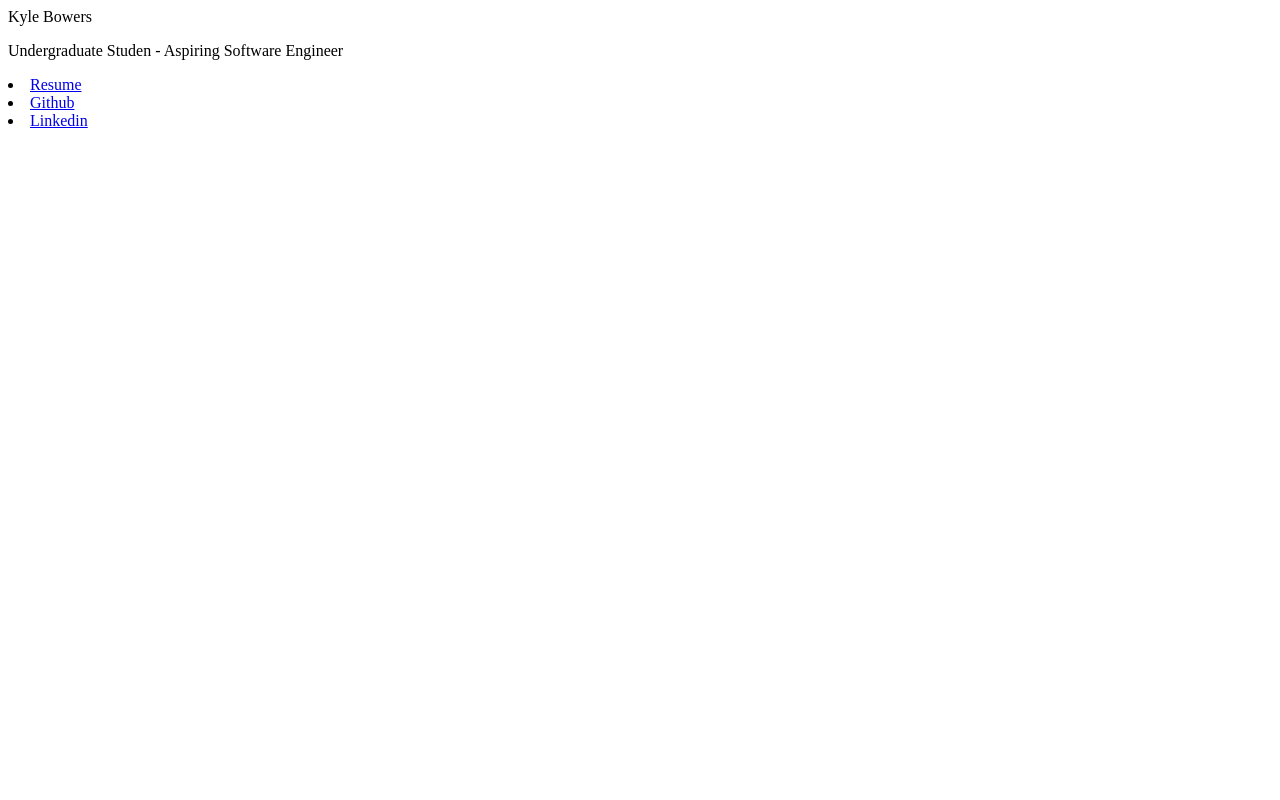
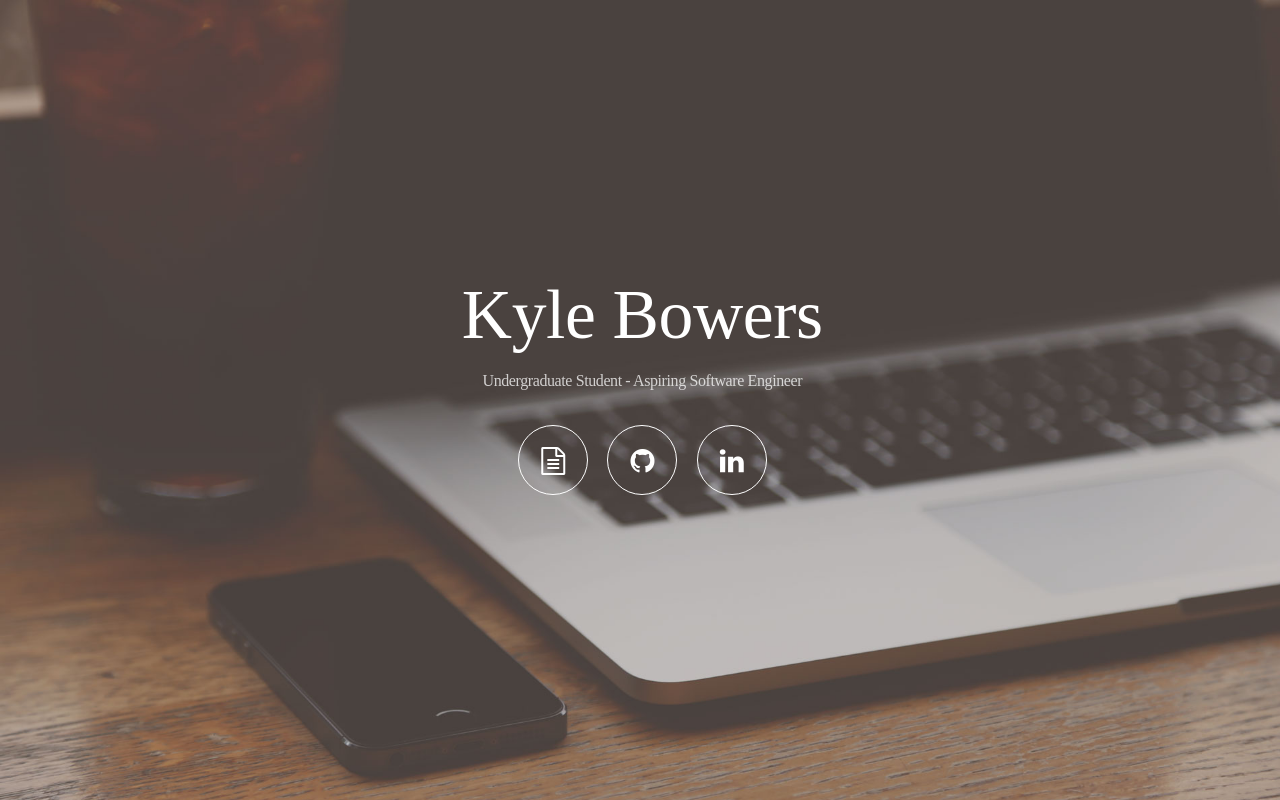
Before and after one commit to kybowers/kybowers.github.io, a plain HTML site: page index.html in a window 1280 px wide. Drawn offline with Linux system fonts and the light colour scheme.

Commit message:
Typo Fix, Add Background
Minor tweaks to fit styling

```diff
--- a/index.html
+++ b/index.html
@@ -3,19 +3,29 @@
 	<head>
 		<title>Kyle Bowers | Welcome</title>
 		<meta charset="Utf-8">
+		<link href="css/bootstrap.min.css" rel="stylesheet">
+		<link href="css/main.css" rel="stylesheet">
+		<link href="font-awesome/css/font-awesome.min.css" rel="stylesheet">
 
 	</head>
 	<body>
 		<div id = "container">
-			<div id="background"></div>
+			<div id="bg"></div>
+			<div id="overlay"></div>
 			<div id="main">
 				<div id="header">
-					<l1>Kyle Bowers</l1>
-					<p>Undergraduate Studen - Aspiring Software Engineer</p>
+					<h1>Kyle Bowers</h1>
+					<p>Undergraduate Student - Aspiring Software Engineer</p>
 					<nav>
-						<li><a href="Kyle_Bowers_Resume_2017.pdf"><span class="label">Resume</span></a></li>
-						<li><a href="https://github.com/kybowers/"><span class="label">Github</span></a></li>
-						<li><a href="https://www.linkedin.com/in/kybowers/"><span class="label">Linkedin</span></a></li>
+						<li>
+							<a href="Kyle_Bowers_Resume_2017.pdf" target="_blank" class="icon fa-file-text-o"><span class="label">Resume</span></a>
+						</li>
+						<li>
+							<a href="https://github.com/kybowers/" target="_blank" class="icon fa-github"><span class="label">Github</span></a>
+						</li>
+						<li>
+							<a href="https://www.linkedin.com/in/kybowers/" target="_blank" class="icon fa-linkedin"><span class="label">Linkedin</span></a>
+						</li>
 					</nav>
 				</div>
 			</div>
```
